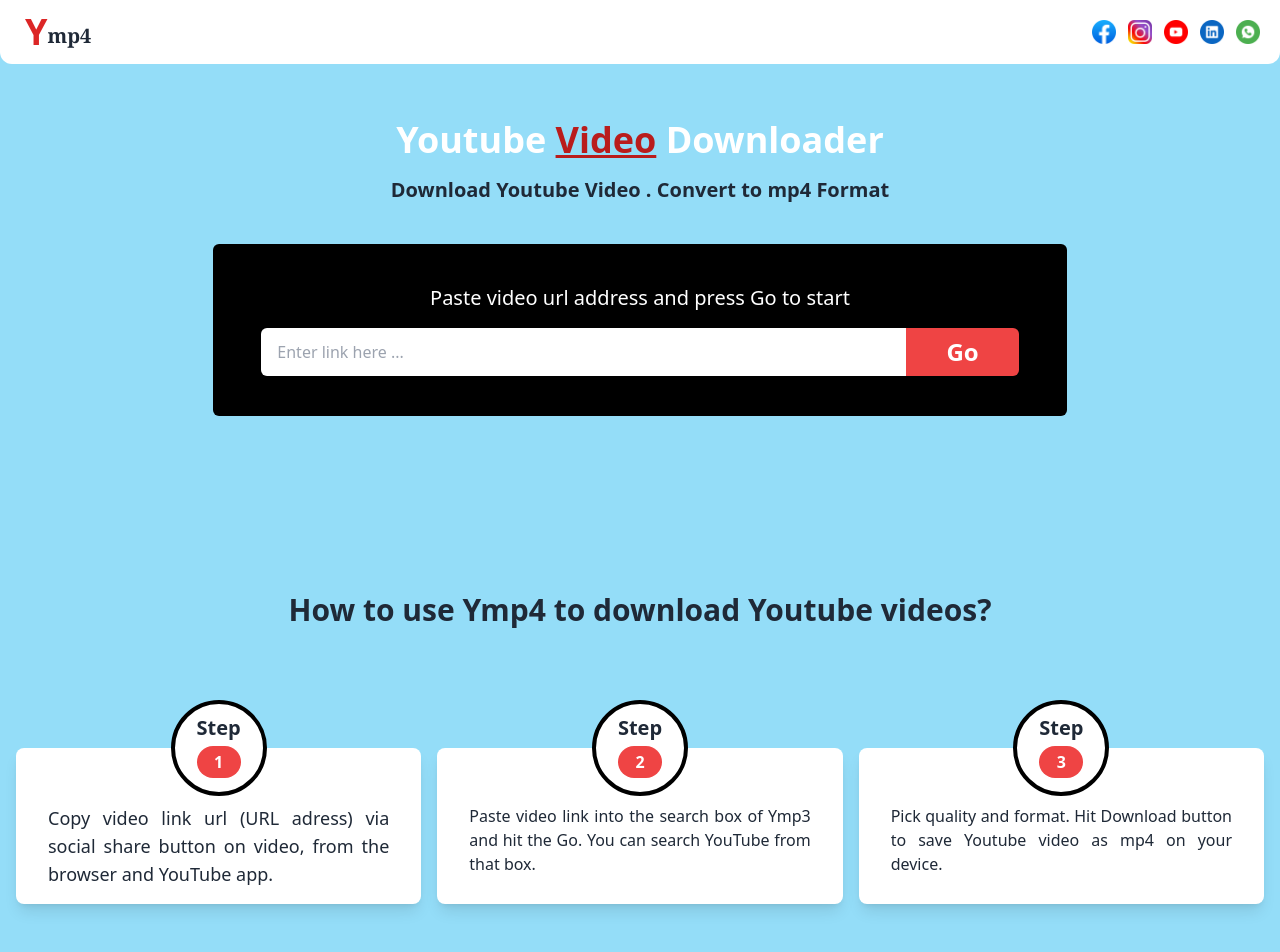
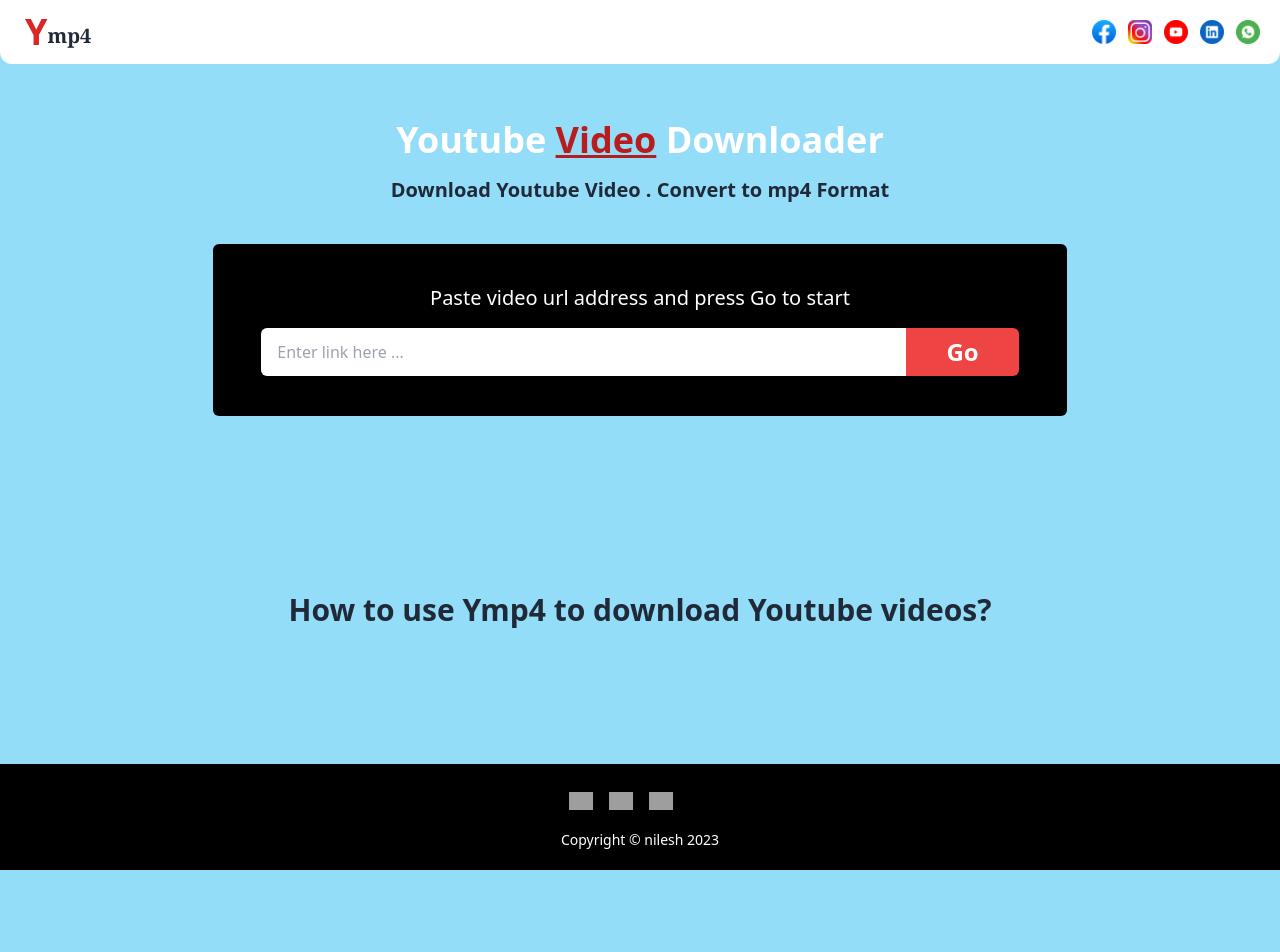
Before and after one commit to nlagdhir/yt-video-downloader, a React (Create React App) app in the folder client/: page / in a window 1280 px wide. Shown: the top 952 px of the page. After the commit the page ends 870 px from the top, so only its background shows below. Built offline with nearby package versions, Linux system fonts and the light colour scheme; grey boxes are pictures that could not be loaded.

Commit message:
usage component design

```diff
--- a/client/src/components/Usage.js
+++ b/client/src/components/Usage.js
@@ -6,59 +6,7 @@
       <h2 className="text-center text-2xl md:text-3xl pb-14 font-bold">
         How to use Ymp4 to download Youtube videos?
       </h2>
-      <div className="grid grid-cols-1 md:grid-cols-3 gap-4 mx-4">
-        <div className="w-full max-w-md px-8 py-4 mt-16 bg-white rounded-lg shadow-lg ">
-          <div className="flex justify-center -mt-16">
-            <div className="flex justify-center items-center w-24 h-24 border-4 bg-white border-black rounded-full ">
-              <div>
-                <p className="text-center text-xl font-bold">Step</p>
-                <p className="text-center font-bold bg-red-500 text-white my-1 py-1 rounded-full">
-                  1
-                </p>
-              </div>
-            </div>
-          </div>
 
-          <p className="mt-2 text-lg text-justify">
-            Copy video link url (URL adress) via social share button on video,
-            from the browser and YouTube app.
-          </p>
-        </div>
-        <div className="w-full max-w-md px-8 py-4 mt-16 bg-white rounded-lg shadow-lg ">
-          <div className="flex justify-center -mt-16">
-            <div className="flex justify-center items-center w-24 h-24 border-4 bg-white border-black rounded-full ">
-              <div>
-                <p className="text-center text-xl font-bold">Step</p>
-                <p className="text-center font-bold bg-red-500 text-white my-1 py-1  rounded-full">
-                  2
-                </p>
-              </div>
-            </div>
-          </div>
-
-          <p className="mt-2 text-justify">
-            Paste video link into the search box of Ymp3 and hit the Go. You can
-            search YouTube from that box.
-          </p>
-        </div>
-        <div className="w-full max-w-md px-8 py-4 mt-16 bg-white rounded-lg shadow-lg ">
-          <div className="flex justify-center -mt-16">
-            <div className="flex justify-center items-center w-24 h-24 border-4 bg-white border-black rounded-full ">
-              <div>
-                <p className="text-center text-xl font-bold">Step</p>
-                <p className="text-center font-bold bg-red-500 text-white my-1 py-1 rounded-full">
-                  3
-                </p>
-              </div>
-            </div>
-          </div>
-
-          <p className="mt-2 text-justify">
-            Pick quality and format. Hit Download button to save Youtube video
-            as mp4 on your device.
-          </p>
-        </div>
-      </div>
     </div>
   );
 }
```
